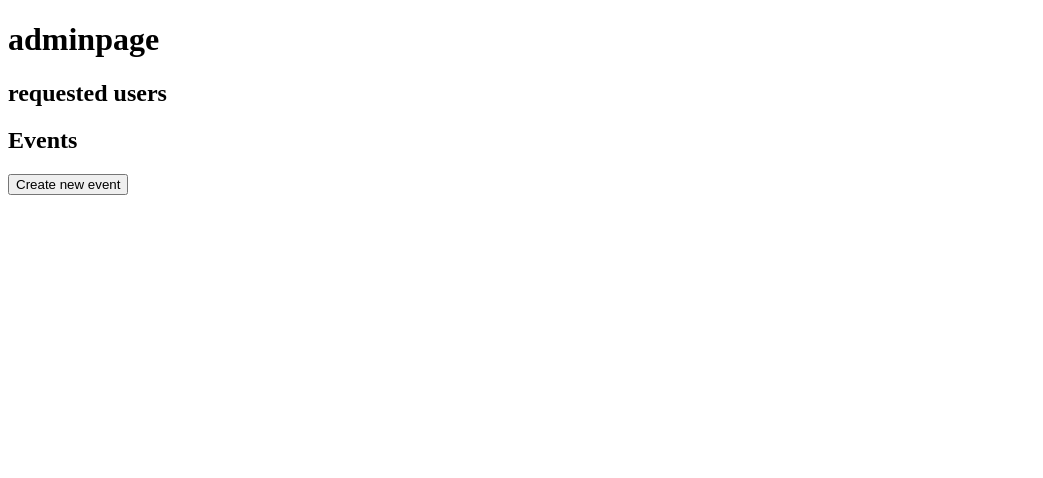
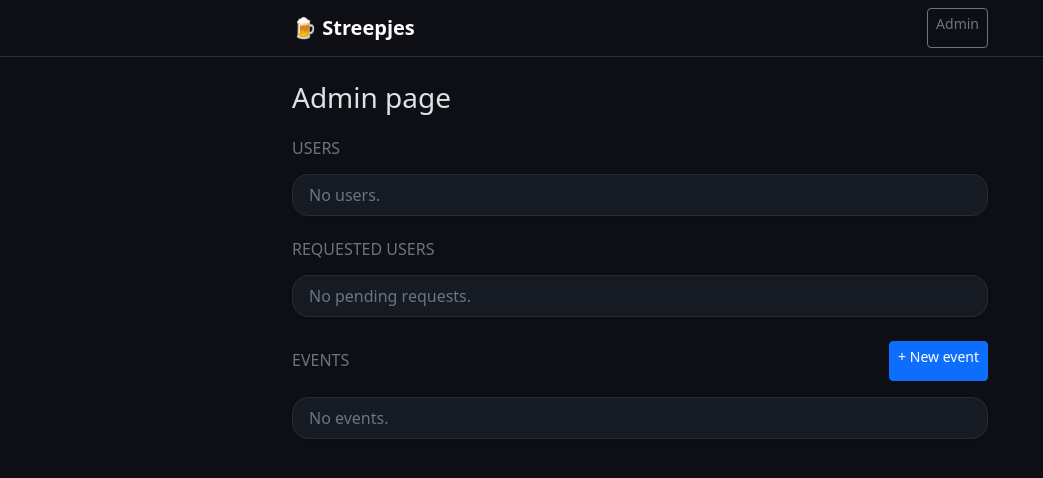
Before and after one commit to JensL-2506838/klj_streepjes_site, a Flask app: page /adminpage in a window 1280 px wide. Shown: the top 478 px of the page, without its empty margins (0-1043 px from the left). Run offline with Flask 3, Linux system fonts and the light colour scheme; the visitor is signed in with stand-in values (Sample User, id 1); data that the repository does not hold is empty.

Commit message:
G UI update (#18)
* adding these temporarely

* stuff

* GUI update by claude

* centered some buttons

```diff
--- a/klj_site/templates/adminpage.html
+++ b/klj_site/templates/adminpage.html
@@ -1,56 +1,77 @@
-<!DOCTYPE html>
-<html lang="en">
-<head>
-    <meta charset="UTF-8">
-    <title>Adminpage</title>
-</head>
-<body>
-    <h1>adminpage</h1>
-    <ul>
+{% extends "base.html" %}
+{% block title %}Adminpage{% endblock %}
+
+{% block content %}
+    <h1 class="h3 mb-4">Admin page</h1>
+
+    {# ---- Users ---- #}
+    <h2 class="h6 text-uppercase text-secondary mb-3">Users</h2>
+    <div class="card shadow-sm mb-4">
+        <ul class="list-group list-group-flush">
             {% for user in users %}
-        <li>
-            {{ user['username'] }} - {{ user['id'] }}
-            <form action="{{ url_for('remove_user', user_id=user['id']) }}" method="POST" style="display:inline;">
-                <button type="submit">Remove</button>
+                <li class="list-group-item d-flex align-items-center justify-content-between gap-3 py-3">
+                    <span class="text-break">
+                        {{ user['username'] }}
+                        <small class="text-secondary">#{{ user['id'] }}</small>
+                    </span>
+                    <form class="m-0" action="{{ url_for('remove_user', user_id=user['id']) }}" method="POST">
+                        <button class="btn btn-outline-danger btn-sm" type="submit">Remove</button>
                     </form>
                 </li>
+            {% else %}
+                <li class="list-group-item text-secondary">No users.</li>
             {% endfor %}
         </ul>
+    </div>
 
-    <h2>requested users</h2>
-    <ul>
+    {# ---- Account requests ---- #}
+    <h2 class="h6 text-uppercase text-secondary mb-3">Requested users</h2>
+    <div class="card shadow-sm mb-4">
+        <ul class="list-group list-group-flush">
             {% for request in requested_users %}
-            <li>
-                {{ request['username'] }}
-                <form action="{{ url_for('approve_user', request_id=request['id']) }}" method="POST" style="display:inline;">
-                    <button type="submit">Approve</button>
+                <li class="list-group-item d-flex flex-wrap align-items-center justify-content-between gap-3 py-3">
+                    <span class="text-break">{{ request['username'] }}</span>
+                    <div class="d-flex gap-2">
+                        <form class="m-0" action="{{ url_for('approve_user', request_id=request['id']) }}" method="POST">
+                            <button class="btn btn-success btn-sm" type="submit">Approve</button>
                         </form>
-                <form action="{{ url_for('decline_user', request_id=request['id']) }}" method="POST" style="display:inline;">
-                    <button type="submit">Decline</button>
+                        <form class="m-0" action="{{ url_for('decline_user', request_id=request['id']) }}" method="POST">
+                            <button class="btn btn-outline-danger btn-sm" type="submit">Decline</button>
                         </form>
+                    </div>
                 </li>
+            {% else %}
+                <li class="list-group-item text-secondary">No pending requests.</li>
             {% endfor %}
         </ul>
+    </div>
 
-    <h2>Events</h2>
-    <a href="{{ url_for('newEvent') }}">
-        <button type="button">Create new event</button>
-    </a>
-    <ul>
+    {# ---- Events ---- #}
+    <div class="d-flex align-items-center justify-content-between mb-3">
+        <h2 class="h6 text-uppercase text-secondary m-0">Events</h2>
+        <a class="btn btn-primary btn-sm" href="{{ url_for('newEvent') }}">+ New event</a>
+    </div>
+    <div class="card shadow-sm">
+        <ul class="list-group list-group-flush">
             {% for event in events %}
-            <li>
-                Title: {{ event['name'] }} / Price: {{ event['price'] }}
-                <a href="{{ url_for('deleteEvent', event_id=event['id']) }}">
-                    <button type="button">Delete</button>
-                </a>
+                <li class="list-group-item d-flex align-items-center justify-content-between gap-3 py-3">
+                    <span class="text-break">
+                        {{ event['name'] }}
+                        <small class="text-secondary d-block">Price: {{ event['price'] }}</small>
+                    </span>
+                    <a class="btn btn-outline-danger btn-sm" href="{{ url_for('deleteEvent', event_id=event['id']) }}">Delete</a>
                 </li>
+            {% else %}
+                <li class="list-group-item text-secondary">No events.</li>
             {% endfor %}
         </ul>
+    </div>
+{% endblock %}
 
+{% block scripts %}
     {% for message in alertMessages %}
         <script>
             alert({{ message | tojson }});
         </script>
     {% endfor %}
-</body>
-</html>
+{% endblock %}
--- /dev/null
+++ b/klj_site/templates/base.html
@@ -0,0 +1,84 @@
+<!DOCTYPE html>
+<html lang="en" data-bs-theme="dark">
+<head>
+    <meta charset="UTF-8">
+    {# makes the page scale properly on a phone #}
+    <meta name="viewport" content="width=device-width, initial-scale=1">
+    <meta name="theme-color" content="#0d0f14">
+    <title>{% block title %}Streepjes{% endblock %}</title>
+
+    {# Bootstrap 5.3 (css only, the site needs no bootstrap javascript) #}
+    <link href="https://cdn.jsdelivr.net/npm/bootstrap@5.3.3/dist/css/bootstrap.min.css" rel="stylesheet">
+
+    <style>
+        /* Dark colour scheme, these override the bootstrap dark defaults */
+        [data-bs-theme="dark"] {
+            --bs-body-bg: #0d0f14;
+            --bs-body-bg-rgb: 13, 15, 20;
+            --bs-border-color: #262b36;
+        }
+
+        /* Cards: slightly lighter than the background, rounded, thin border */
+        .card {
+            --bs-card-bg: #161a22;
+            --bs-card-border-color: #262b36;
+            border-radius: 1rem;
+        }
+        .list-group {
+            --bs-list-group-bg: transparent;
+            --bs-list-group-border-color: #262b36;
+        }
+
+        .navbar {
+            background: #0d0f14;
+            border-bottom: 1px solid #262b36;
+        }
+
+        /* Big round +/- buttons that are easy to hit with a thumb */
+        .btn-counter {
+            width: 3rem;
+            height: 3rem;
+            padding: 0;
+            font-size: 1.5rem;
+            line-height: 1;
+            border-radius: 50%;
+        }
+        .amount {
+            min-width: 2.5rem;
+            text-align: center;
+        }
+
+        /* Bigger tap targets for all buttons on touch screens */
+        .btn { min-height: 2.5rem; }
+
+        .btn-counter {
+            display: flex;
+            align-items: center;
+            justify-content: center;
+            width: 40px;
+            height: 40px;
+            padding: 0;
+        }
+    </style>
+</head>
+<body>
+    {# The navbar is hidden on the login and register page by overriding this block #}
+    {% block nav %}
+    <nav class="navbar sticky-top">
+        <div class="container" style="max-width: 720px;">
+            <a class="navbar-brand fw-bold" href="{{ url_for('dashboard') }}">🍺 Streepjes</a>
+            {% if session['rights'] == 'admin' %}
+                <a class="btn btn-outline-secondary btn-sm" href="{{ url_for('adminpage') }}">Admin</a>
+            {% endif %}
+        </div>
+    </nav>
+    {% endblock %}
+
+    {# max-width keeps it readable on a desktop, on a phone it is full width #}
+    <main class="container py-4" style="max-width: 720px;">
+        {% block content %}{% endblock %}
+    </main>
+
+    {% block scripts %}{% endblock %}
+</body>
+</html>
```
Also changed, not shown: klj_site/templates/dashboard.html (+21 -19 lines), klj_site/templates/eventPage.html (+42 -35 lines), klj_site/templates/login.html (+24 -18 lines), klj_site/templates/newEvent.html (+23 -21 lines), klj_site/templates/register.html (+26 -20 lines). Lines whose indentation alone changed are shown as unchanged.
